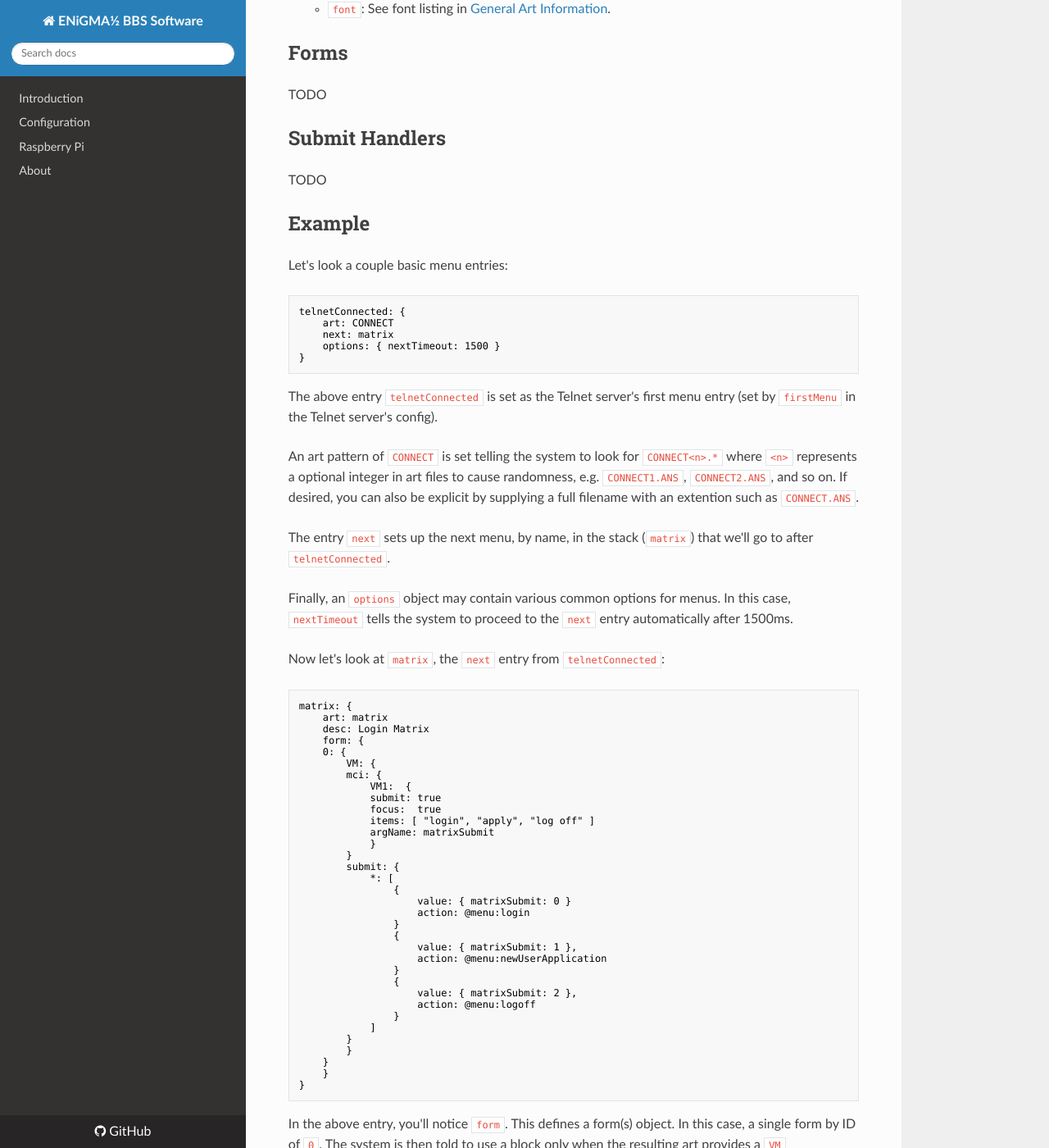
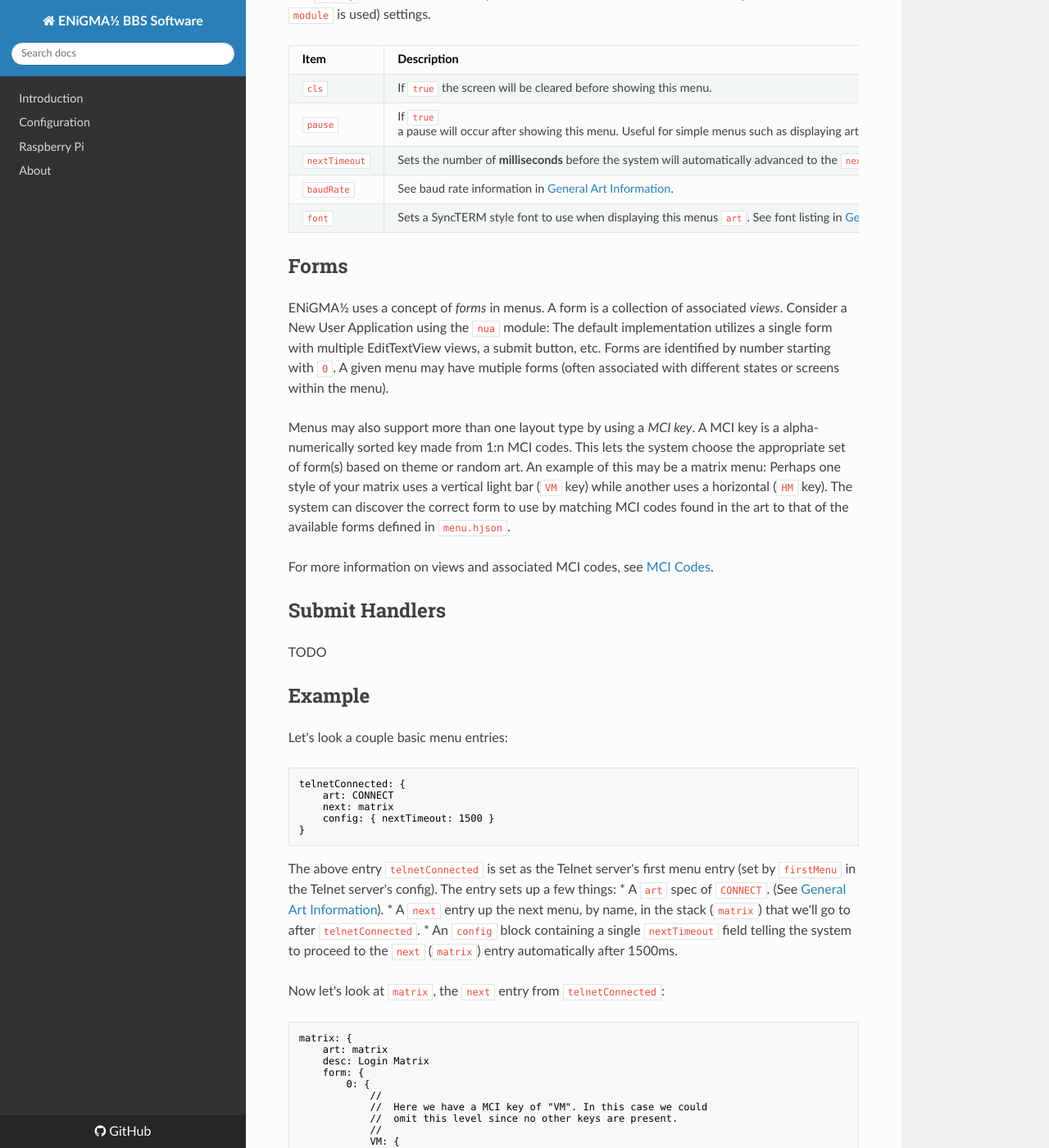
Before and after one commit to NuSkooler/enigma-bbs, an MkDocs documentation site: the page built from docs/configuration/menu-hjson.md, in a window 1280 px wide and 1400 px high, scrolled down 1141 px. Shown: the whole window at 82% size. Built offline with MkDocs 1.6.1, drawn with Linux system fonts in a browser that asks for light colours; nearby versions of some CDN libraries; old or Windows-style settings are respelled for this version of MkDocs; some of the changed text lies outside the part shown.

Commit message:
More doc updates of course

`````diff
--- a/docs/configuration/menu-hjson.md
+++ b/docs/configuration/menu-hjson.md
@@ -2,19 +2,10 @@
 layout: page
 title: menu.hjson
 ---
-:warning: ***IMPORTANT!*** Before making any customisations, create your own copy of `/config/menu.hjson`, and specify it in the `general` section of `config.hjson`:
+## Menu HJSON
+The core of a ENiGMA½ based BBS is `menu.hjson`. Note that when `menu.hjson` is referenced, we're actually talking about `config/yourboardname-menu.hjson` or similar. This file determines the menus (or screens) a user can see, the order they come in and how they interact with each other, ACS configuration, etc. Like all configuration within ENiGMA½, menu configuration is done in [HJSON](https://hjson.org/) format.
 
-````hjson
-general: {
-    menuFile: yourboardname.hjson
-}
-````
-This document and others will refer to `menu.hjson`. This should be seen as an alias to `yourboardname.hjson`
-
-## The Basics
-Like all configuration within ENiGMA½, menu configuration is done in [HJSON](https://hjson.org/) format.
-
-Entries in `menu.hjson` are objects or _sections_ defining a menu. A menu in this sense is something the user can see or visit. Examples include but are not limited to:
+Entries in `menu.hjson` are often referred to as *blocks* or *sections*. Each entry defines a menu. A menu in this sense is something the user can see or visit. Examples include but are not limited to:
 
 * Classical Main, Messages, and File menus
 * Art file display
@@ -23,21 +14,38 @@ Entries in `menu.hjson` are objects or _sections_ defining a menu. A menu in thi
 Menu entries live under the `menus` section of `menu.hjson`. The *key* for a menu is it's name that can be referenced by other menus and areas of the system.
 
 ## Common Menu Entry Members
-* `desc`: A friendly description that can be found in places such as "Who's Online" or the `%MD` MCI code.
-* `art`: An art file specification.
-* `next`: Specifies the next menu to go to next. Can be explicit or an array of possibilites dependent on ACS. See **Flow Control** in the **ACS Checks** section below.
-* `prompt`: Specifies a prompt, by name, to use along with this menu.
-* `form`: Defines one or more forms available on this menu.
-* `submit`: Defines a submit handler when using `prompt`.
-* `config`: May contain any of the following standard configuration members in addition to per-module defined types (see appropriate module for more information):
-    * `cls`: If `true` the screen will be cleared before showing this menu.
-    * `pause`: If `true` a pause will occur after showing this menu. Useful for simple menus such as displaying art or status screens.
-    * `nextTimeout`: Sets the number of **milliseconds** before the system will automatically advanced to the `next` menu.
-    * `baudRate`: See baud rate information in [General Art Information](docs/art/general.md).
-    * `font`: See font listing in [General Art Information](docs/art/general.md).
+Below is a table of **common** menu entry members. These members apply to most entries, though entries that are backed by a specialized module (ie: `module: bbs_list`) may differ. See documentation for the module in question for particulars.
+
+| Item   | Description  |
+|--------|--------------|
+| `desc` | A friendly description that can be found in places such as "Who's Online" or wherever the `%MD` MCI code is used. |
+| `art`: | An art file *spec*. See [General Art Information](docs/art/general.md). |
+| `next`: Specifies the next menu entry to go to next. Can be explicit or an array of possibilites dependent on ACS. See **Flow Control** in the **ACS Checks** section below. If `next` is not supplied, the next menu is this menus parent. |
+| `prompt` | Specifies a prompt, by name, to use along with this menu. Prompts are configured in `prompt.hjson`. |
+| `submit` | Defines a submit handler when using `prompt`.
+| `form` | An object defining one or more *forms* available on this menu. |
+| `module` | Sets the module name to use for this menu. |
+| `config` | An object containing additional configuration. See **Config Block** below. |
+
+### Config Block
+The `config` block for a menu entry can contain common members as well as a per-module (when `module` is used) settings.
+
+| Item | Description |
+|------|-------------|
+| `cls` | If `true` the screen will be cleared before showing this menu. |
+| `pause` | If `true` a pause will occur after showing this menu. Useful for simple menus such as displaying art or status screens. |
+| `nextTimeout` | Sets the number of **milliseconds** before the system will automatically advanced to the `next` menu. |
+| `baudRate` | See baud rate information in [General Art Information](docs/art/general.md). |
+| `font` | Sets a SyncTERM style font to use when displaying this menus `art`. See font listing in [General Art Information](docs/art/general.md). |
+
+
 
 ## Forms
-TODO
+ENiGMA½ uses a concept of *forms* in menus. A form is a collection of associated *views*. Consider a New User Application using the `nua` module: The default implementation utilizes a single form with multiple EditTextView views, a submit button, etc. Forms are identified by number starting with `0`. A given menu may have mutiple forms (often associated with different states or screens within the menu).
+
+Menus may also support more than one layout type by using a *MCI key*. A MCI key is a alpha-numerically sorted key made from 1:n MCI codes. This lets the system choose the appropriate set of form(s) based on theme or random art. An example of this may be a matrix menu: Perhaps one style of your matrix uses a vertical light bar (`VM` key) while another uses a horizontal (`HM` key). The system can discover the correct form to use by matching MCI codes found in the art to that of the available forms defined in `menu.hjson`.
+
+For more information on views and associated MCI codes, see [MCI Codes](docs/art/mci.md).
 
 ## Submit Handlers
 TODO
@@ -49,17 +57,14 @@ Let's look a couple basic menu entries:
 telnetConnected: {
     art: CONNECT
     next: matrix
-    options: { nextTimeout: 1500 }
+    config: { nextTimeout: 1500 }
 }
 ```
 
-The above entry `telnetConnected` is set as the Telnet server's first menu entry (set by `firstMenu` in the Telnet server's config).
-
-An art pattern of `CONNECT` is set telling the system to look for `CONNECT<n>.*` where `<n>` represents a optional integer in art files to cause randomness, e.g. `CONNECT1.ANS`, `CONNECT2.ANS`, and so on. If desired, you can also be explicit by supplying a full filename with an extention such as `CONNECT.ANS`.
-
-The entry `next` sets up the next menu, by name, in the stack (`matrix`) that we'll go to after `telnetConnected`.
-
-Finally, an `options` object may contain various common options for menus. In this case, `nextTimeout` tells the system to proceed to the `next` entry automatically after 1500ms.
+The above entry `telnetConnected` is set as the Telnet server's first menu entry (set by `firstMenu` in the Telnet server's config). The entry sets up a few things:
+* A `art` spec of `CONNECT`. (See [General Art Information](docs/art/general.md)).
+* A `next` entry up the next menu, by name, in the stack (`matrix`) that we'll go to after `telnetConnected`.
+* An `config` block containing a single `nextTimeout` field telling the system to proceed to the `next` (`matrix`) entry automatically after 1500ms.
 
 Now let's look at `matrix`, the `next` entry from `telnetConnected`:
 
@@ -68,34 +73,38 @@ matrix: {
     art: matrix
     desc: Login Matrix
     form: {
-    0: {
-        VM: {
-        mci: {
-            VM1:  {
-            submit: true
-            focus:  true
-            items: [ "login", "apply", "log off" ]
-            argName: matrixSubmit
+        0: {
+            //
+            //  Here we have a MCI key of "VM". In this case we could
+            //  omit this level since no other keys are present.
+            //
+            VM: {
+                mci: {
+                    VM1:  {
+                        submit: true
+                        focus:  true
+                        items: [ "login", "apply", "log off" ]
+                        argName: matrixSubmit
+                    }
+                }
+                submit: {
+                    *: [
+                        {
+                            value: { matrixSubmit: 0 }
+                            action: @menu:login
+                        }
+                        {
+                            value: { matrixSubmit: 1 },
+                            action: @menu:newUserApplication
+                        }
+                        {
+                            value: { matrixSubmit: 2 },
+                            action: @menu:logoff
+                        }
+                    ]
+                }
             }
         }
-        submit: {
-            *: [
-                {
-                    value: { matrixSubmit: 0 }
-                    action: @menu:login
-                }
-                {
-                    value: { matrixSubmit: 1 },
-                    action: @menu:newUserApplication
-                }
-                {
-                    value: { matrixSubmit: 2 },
-                    action: @menu:logoff
-                }
-            ]
-        }
-        }
-    }
     }
 }
 ```
`````
